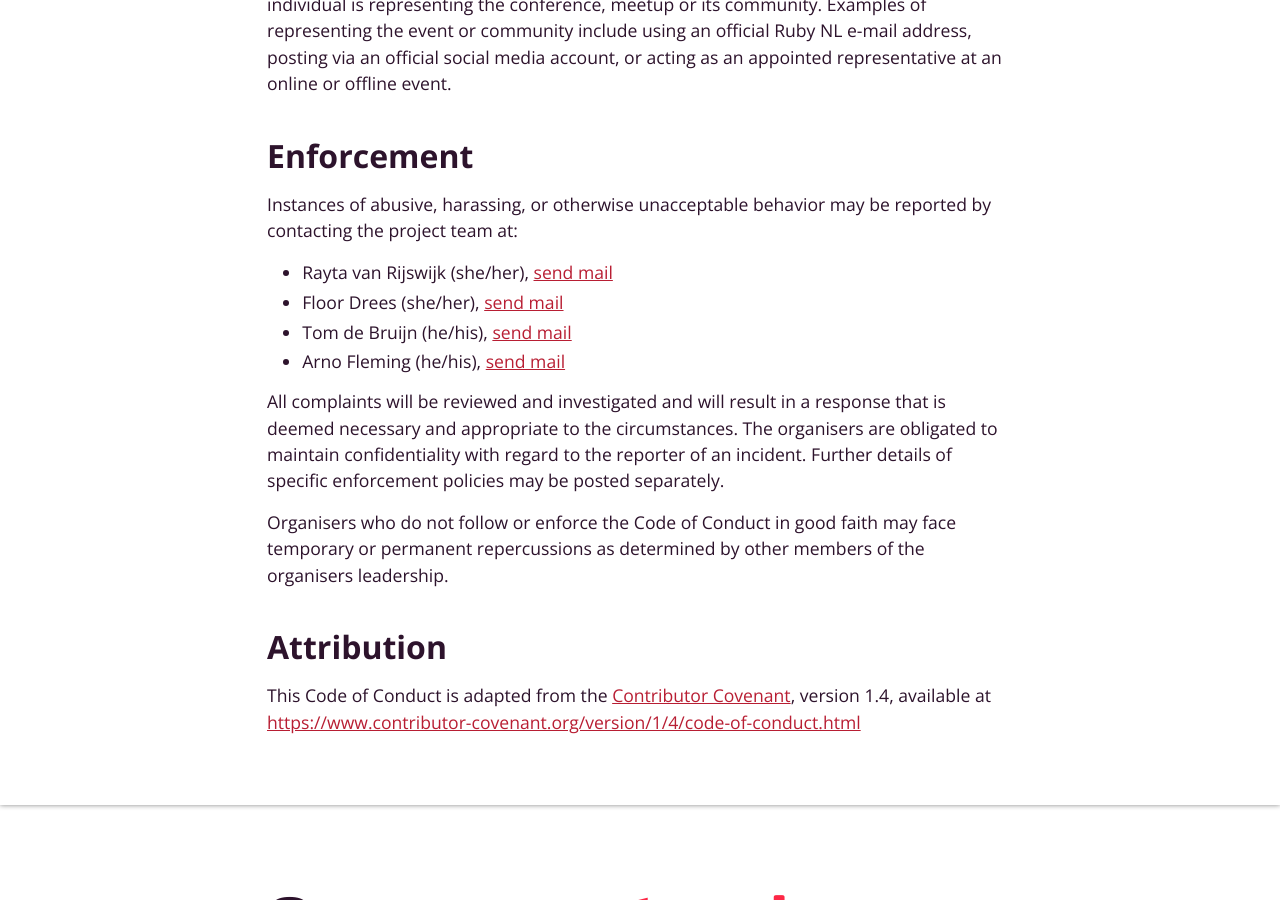
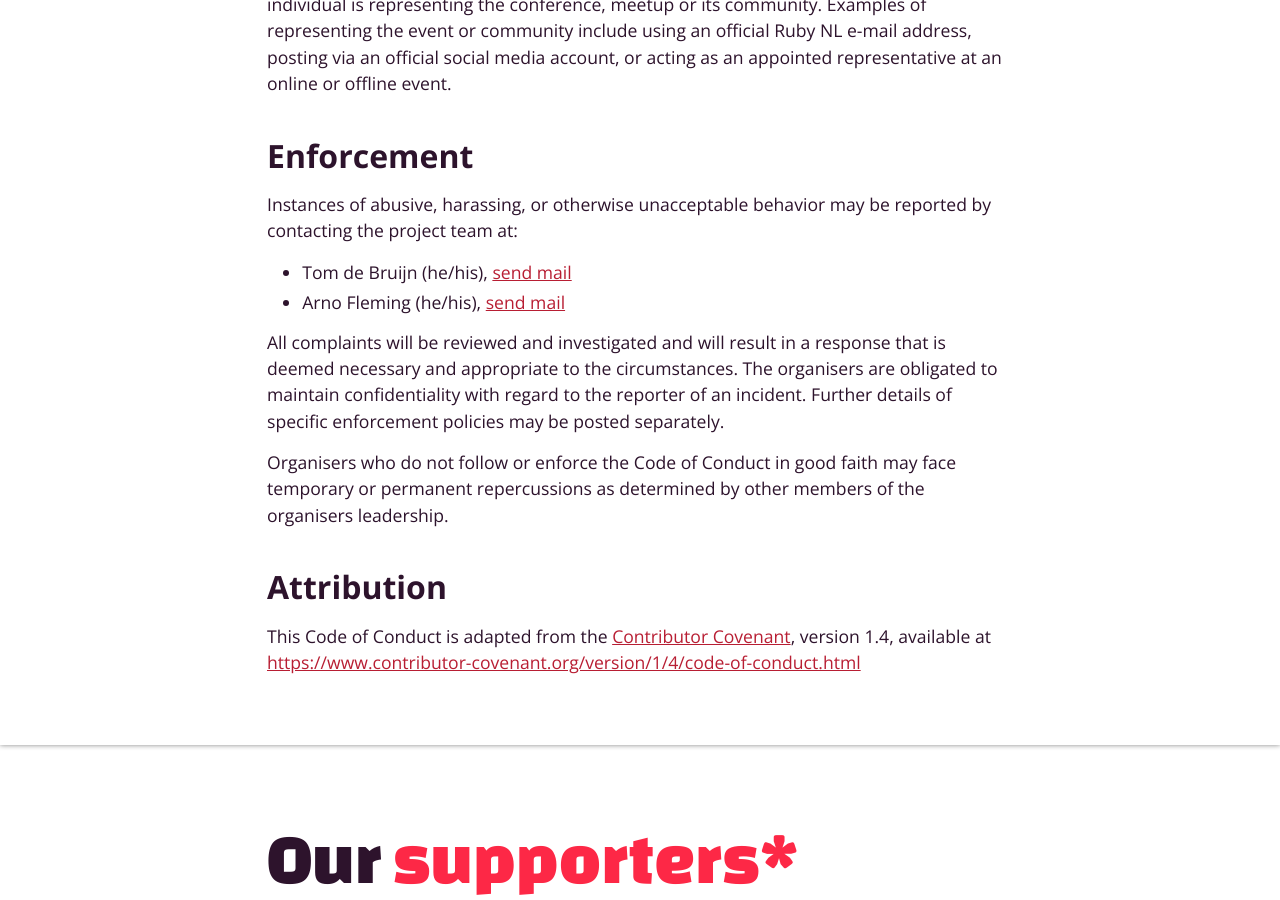
Before and after one commit to amsrb/amsrb.github.com, a Jekyll site: the page built from code-of-conduct/index.html, in a window 1280 px wide and 900 px high, scrolled down 1518 px. Built offline with Jekyll 4.4.1, drawn with Linux system fonts in a browser that asks for light colours.

Commit message:
Remove Floor and Rayta as contacts

```diff
--- a/code-of-conduct/index.html
+++ b/code-of-conduct/index.html
@@ -70,8 +70,6 @@ description: "The Amsterdam Ruby community members follow this Code of Conduct.
     </p>
 
     <ul>
-      <li>Rayta van Rijswijk (she/her), <a href="mailto:rayta@rubynl.org">send mail</a></li>
-      <li>Floor Drees (she/her), <a href="mailto:floordrees@gmail.com">send mail</a></li>
       <li>Tom de Bruijn (he/his), <a href="mailto:tom@rubynl.org">send mail</a></li>
       <li>Arno Fleming (he/his), <a href="mailto:arno@rubynl.org">send mail</a></li>
     </ul>
--- a/speakers/index.html
+++ b/speakers/index.html
@@ -15,7 +15,7 @@ description: "Interested in giving a talk at Amsterdam.rb? Read this page for al
       If you are interested in giving a talk at one of our future meetups, awesome!, contact us at <a href="mailto:contact@rubynl.org?subject=Giving%20a%20talk%20at%Amsterdam%20Ruby">contact@rubynl.org</a> with a talk title and a short description. You can send in your talk idea months in advance, even before you started working on the slides.
     </p>
     <p>
-      We can also be reached on <a href="https://twitter.com/amsrb">Twitter @amsrb</a> (DMs are open), or on the <a href="{{ site.slack_app }}">community Slack</a> (our handles are: @Arno - he/him, @FloorD, @tombruijn and @rayta).
+      We can also be reached on <a href="https://twitter.com/amsrb">Twitter @amsrb</a> (DMs are open), or on the <a href="{{ site.slack_app }}">community Slack</a> (our handles are: "@Arno - he/him" and "@tombruijn").
     </p>
 
     <h2>What is a <span class="highlight">talk?</span></h2>
```
